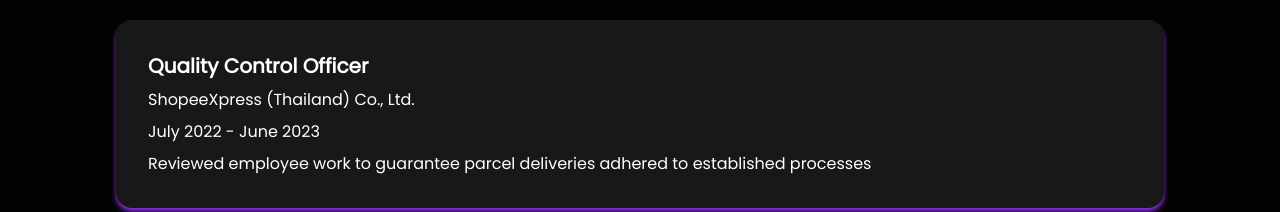
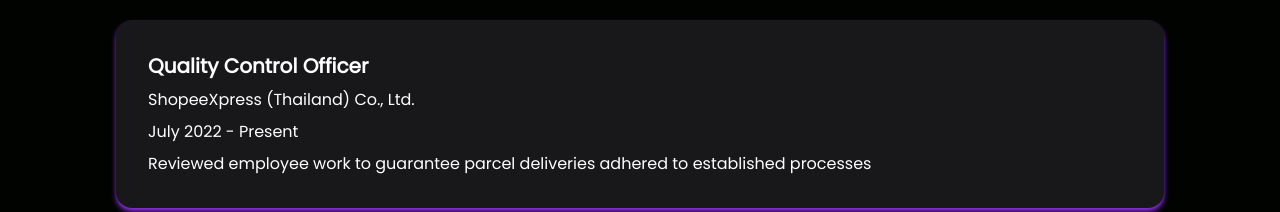
Before and after one commit to Atithiya/portfolio04, a React (Vite) app: page / in a window 1280 px wide. Shown: the part 2240-2452 px from the top of the page. Built offline with nearby package versions, Linux system fonts and the light colour scheme; a web font is replaced by a local one.

Commit message:
edit cv + exp.

```diff
--- a/src/Component/Experience.jsx
+++ b/src/Component/Experience.jsx
@@ -11,7 +11,7 @@
     {
       title: "Quality Control Officer",
       company: "ShopeeXpress (Thailand) Co., Ltd.",
-      year: "July 2022 - June 2023",
+      year: "July 2022 - Present",
       jobDescription:
         "Reviewed employee work to guarantee parcel deliveries adhered to established processes",
     },
```
Also changed, not shown: 1 other file (tests, documents, lock files or other folders).
